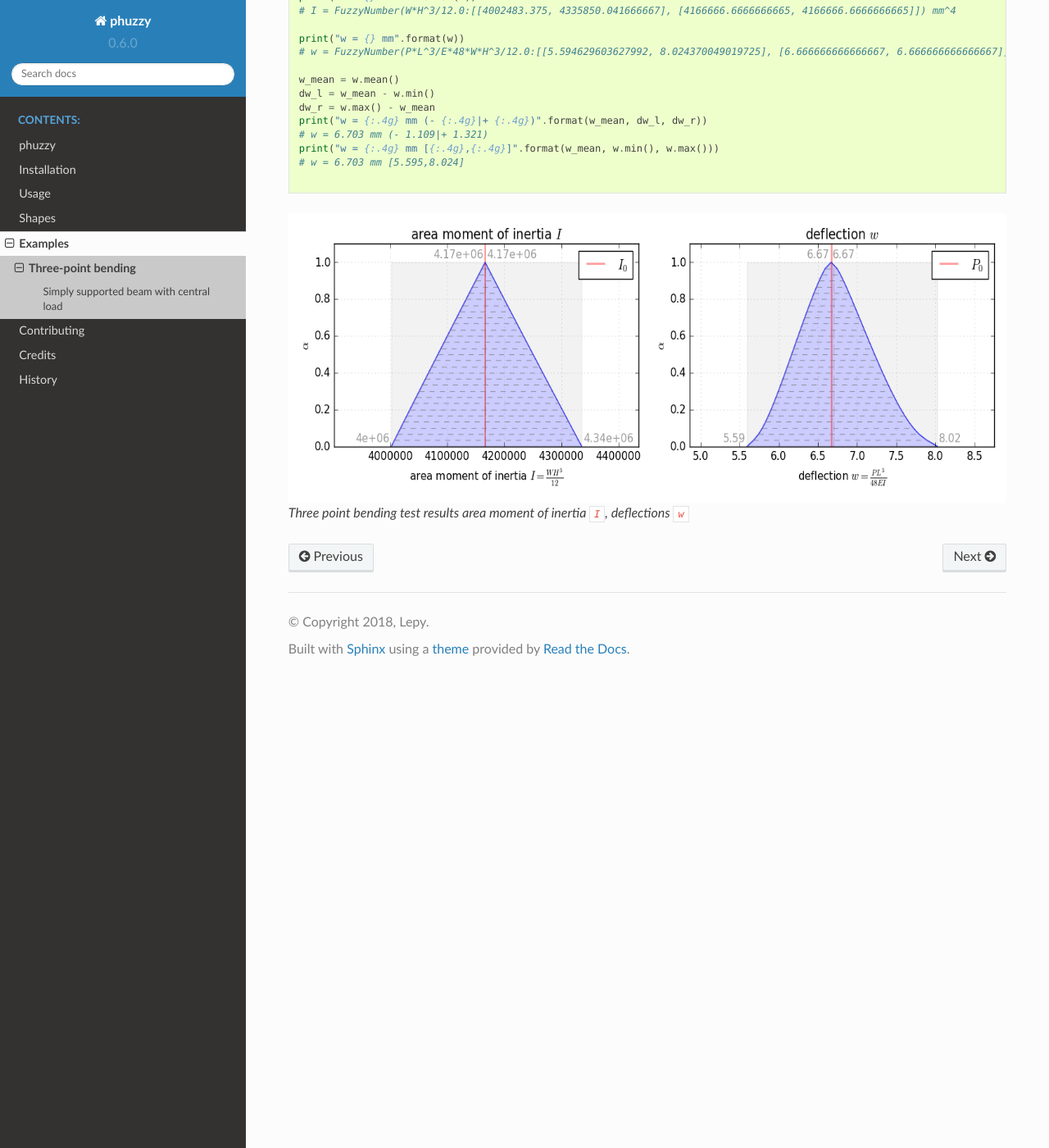
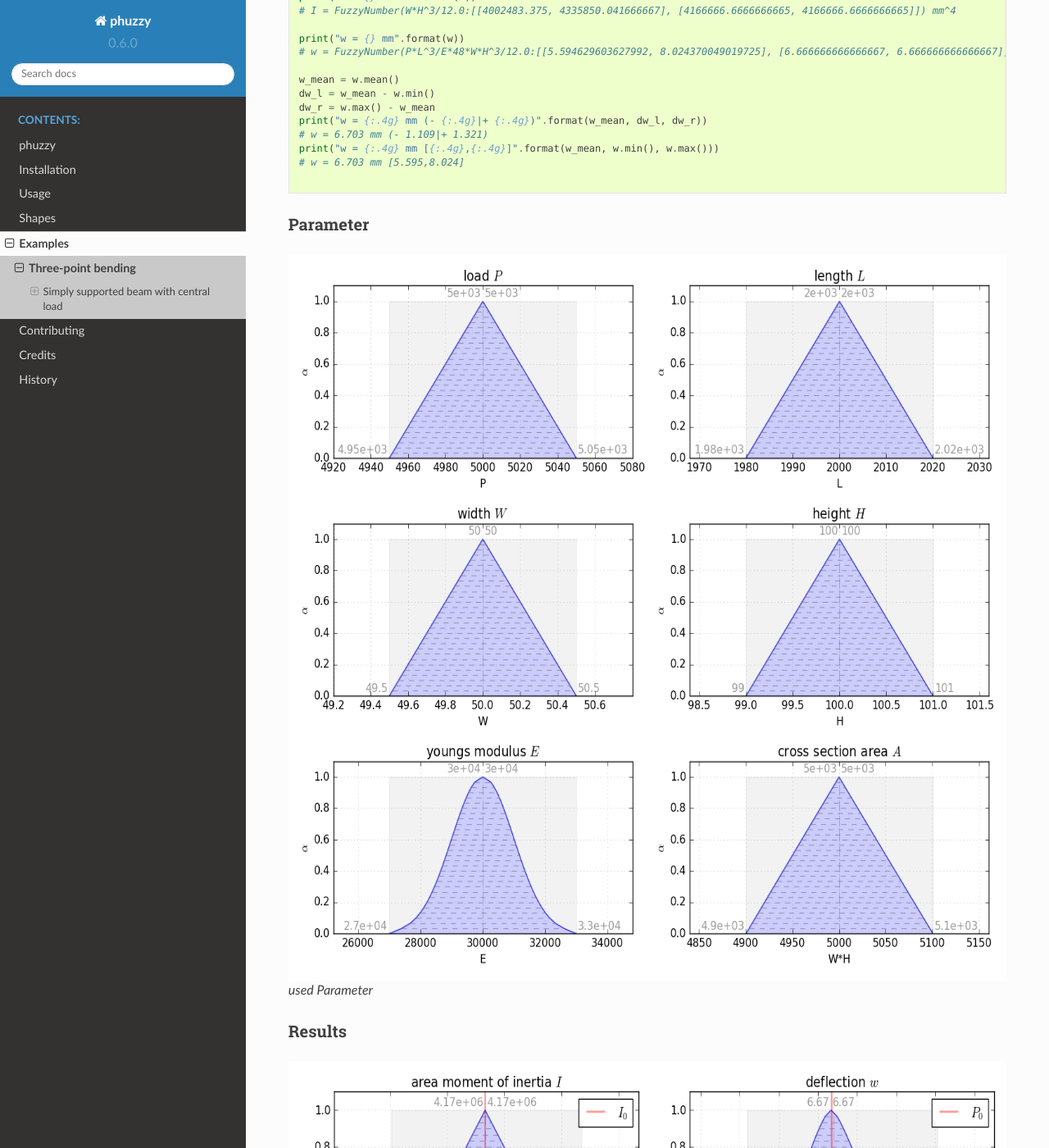
Before and after one commit to lepy/phuzzy, a Sphinx documentation site: the page built from docs/examples/ssb/ssb.rst, in a window 1280 px wide and 1400 px high, scrolled down 1188 px. Shown: the whole window at 82% size. Built offline with Sphinx 7.4.7 and the Read the Docs theme 2.0.0, drawn with Linux system fonts in a browser that asks for light colours; formulas are drawn with MathJax 3; pages that are not in the unit, such as notebooks, are missing from menus; some of the changed text lies outside the part shown.

Commit message:
add example ssb

```diff
--- a/docs/examples/ssb/ssb.py
+++ b/docs/examples/ssb/ssb.py
@@ -60,10 +60,10 @@ import matplotlib.pyplot as plt
 mix_mpl(I)
 mix_mpl(w)
 
-H = 100. # mm
-B = 300. # mm
+H_ = 100. # mm
+B_ = 300. # mm
 
-fig, axs = plt.subplots(1, 2, dpi=90, facecolor='w', edgecolor='k', figsize=(B / 25.4, H / 25.4))
+fig, axs = plt.subplots(1, 2, dpi=90, facecolor='w', edgecolor='k', figsize=(B_ / 25.4, H_ / 25.4))
 
 axs[0].axvline(I0, lw=2, alpha=.4, c="r", label="$I_0$")
 axs[1].axvline(w0, lw=2, alpha=.4, c="r", label="$P_0$")
@@ -80,4 +80,33 @@ axs[0].legend()
 axs[1].legend()
 fig.tight_layout(pad=1.18, h_pad=1.1)
 fig.savefig("ssb.png")
+
+H_ = 250.  # mm
+B_ = 300.  # mm
+
+fig, axs = plt.subplots(3, 2, dpi=90, facecolor='w', edgecolor='k', figsize=(B_ / 25.4, H_ / 25.4))
+
+A = W * H
+
+ys = [P, L,
+      W, H,
+      E, A]
+
+P.title = r"load $P$"
+L.title = r"length $L$"
+W.title = r"width $W$"
+H.title = r"height $H$"
+E.title = r"youngs modulus $E$"
+A.title = r"cross section area $A$"
+
+for i, y in enumerate(ys):
+    mix_mpl(y)
+    ax = axs.ravel()[i]
+    y.plot(ax=ax)
+    if hasattr(y, "title"):
+        ax.set_title(y.title)
+
+fig.tight_layout()
+fig.savefig("ssb_parameter.png")
+
 plt.show()
--- a/docs/examples/ssb/ssb.rst
+++ b/docs/examples/ssb/ssb.rst
@@ -21,8 +21,22 @@ Simply supported beam with central load
     :language: python
     :lines: 2-56
 
+Parameter
+^^^^^^^^^
+
+.. figure:: ssb_parameter.png
+    :scale: 90 %
+    :alt: ssb parameter
+
+    used Parameter
+
+Results
+^^^^^^^
+
 .. figure:: ssb.png
     :scale: 90 %
     :alt: three point bending test results
 
-    Three point bending test results area moment of inertia ``I``, deflections ``w``
+    results area moment of inertia ``I`` and deflections ``w``
+
+* :download:`Source code ssb.py<ssb.py>`
```
Also changed, not shown: docs/examples/ssb/ssb_parameter.png (added).
